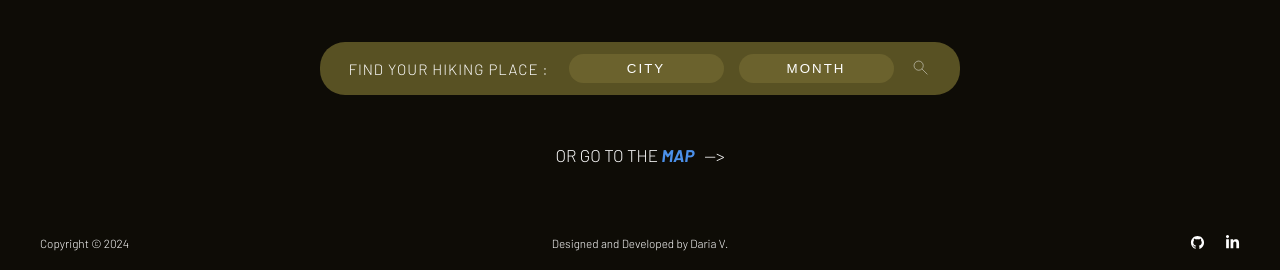
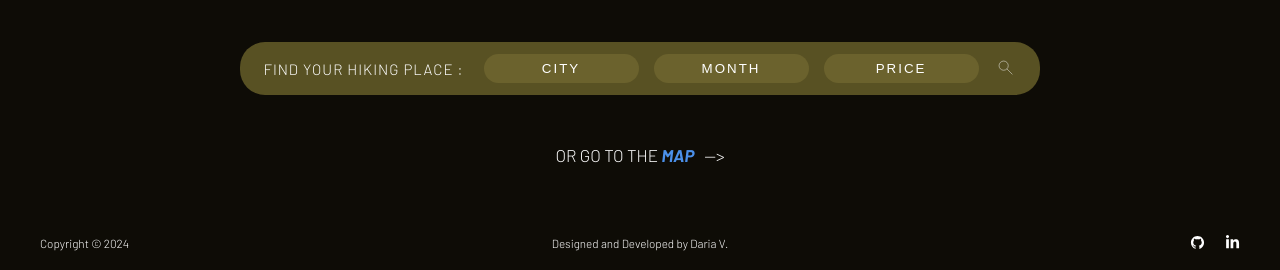
Before and after one commit to dariavarlamovaa/el-in, a Django app: template templates/home/home.html in a window 1280 px wide. Shown: the part 619-889 px from the top of the page. Run offline with Django 5.2, Linux system fonts and the light colour scheme; the template is opened without the code that fills it, so the values that code supplies are empty.

Commit message:
added new option for the filter; updated translations; updated markups and styles

```diff
--- a/finnhike/settings/base.py
+++ b/finnhike/settings/base.py
@@ -76,7 +76,7 @@ AUTH_PASSWORD_VALIDATORS = [
 # Internationalization
 # https://docs.djangoproject.com/en/dev/topics/i18n/
 
-LANGUAGE_CODE = 'en-us'
+LANGUAGE_CODE = 'en'
 
 LANGUAGES = [
     ("en", _("English")),
--- a/places/forms.py
+++ b/places/forms.py
@@ -16,16 +16,21 @@ class PlaceSelectorForm(forms.Form):
         ('january', 'Tammikuu'), ('february', 'Helmikuu'), ('march', 'Maaliskuu'), ('april', 'Huhtikuu'),
         ('may', 'Toukokuu'), ('june', 'Kesäkuu'), ('july', 'Heinäkuu'), ('august', 'Elokuu'),
         ('september', 'Syyskuu'), ('october', 'Lokakuu'), ('november', 'Marraskuu'), ('december', 'Joulukuu')]
+    price_eng = [('free', 'Free'), ('paid', 'Paid')]
+    price_fin = [('free', 'Ilmainen'), ('paid', 'Maksullinen')]
     city = forms.ChoiceField(required=False)
     month = forms.ChoiceField(required=False)
+    price = forms.ChoiceField(required=False)
 
     def __init__(self, *args, **kwargs):
         super().__init__(*args, **kwargs)
         current_language = get_language()
         if current_language == 'en':
             self.fields['month'].choices = self.months_eng
+            self.fields['price'].choices = self.price_eng
         else:
             self.fields['month'].choices = self.months_fin
+            self.fields['price'].choices = self.price_fin
 
         if 'places_place' in connection.introspection.table_names():
             city_choices = [(city, city) for city in
--- a/places/services.py
+++ b/places/services.py
@@ -213,12 +213,14 @@ def get_cities_and_places(filter_data=None):
     return cities_and_places
 
 
-def filter_cities_places(city=None, month=None):
+def filter_cities_places(city=None, month=None, price=None):
     filter_data = Q()
     if city:
         filter_data &= Q(city=city)
     if month:
         filter_data &= Q(available_time__icontains=month)
+    if price:
+        filter_data &= Q(price__icontains=price)
     return get_cities_and_places(filter_data)
 
 
--- a/places/views.py
+++ b/places/views.py
@@ -28,7 +28,8 @@ class PlaceFilter(ListView):
     def get_queryset(self):
         selected_city = self.request.GET.get('city_selector', None)
         selected_month = self.request.GET.get('month_selector', None)
-        cities_and_places = filter_cities_places(selected_city, selected_month)
+        selected_price = self.request.GET.get('price_selector', None)
+        cities_and_places = filter_cities_places(selected_city, selected_month, selected_price)
         return cities_and_places
 
     def get_context_data(self, **kwargs):
--- a/static/base/css/base.css
+++ b/static/base/css/base.css
@@ -204,7 +204,7 @@ main {
     gap: 20px;
     background-color: #585123;
     border-radius: 25px;
-    max-width: 640px;
+    max-width: 800px;
     padding: 12px 0;
     margin: 0 auto;
 }
--- a/static/base/css/media_base.css
+++ b/static/base/css/media_base.css
@@ -164,11 +164,7 @@
     }
 }
 
-@media screen and (max-width: 690px) {
-    .header-h1 {
-        text-align: center;
-    }
-
+@media screen and (max-width: 880px) {
     .selector-info {
         padding: 20px 0 40px;
     }
@@ -187,16 +183,9 @@
     }
 }
 
-@media screen and (max-width: 500px) {
-    .developer-info {
-        flex-direction: column;
-        gap: 20px;
-    }
-}
-
-@media screen and (max-width: 430px) {
+@media screen and (max-width: 690px) {
     .header-h1 {
-        font-size: 35px;
+        text-align: center;
     }
 
     .search-line {
@@ -218,3 +207,16 @@
         flex-direction: column;
     }
 }
+
+@media screen and (max-width: 500px) {
+    .developer-info {
+        flex-direction: column;
+        gap: 20px;
+    }
+}
+
+@media screen and (max-width: 430px) {
+    .header-h1 {
+        font-size: 35px;
+    }
+}
--- a/templates/base/selector.html
+++ b/templates/base/selector.html
@@ -22,6 +22,14 @@
                         {% endfor %}
                     </select>
 
+                    <select type="multichoice" name="price_selector" id="price_selector"
+                            class="price_selector selector-one">
+                        <option selected disabled class="selected-disabled-option">{% trans "PRICE" %}</option>
+                        {% for field in form.price %}
+                        {{ field }}
+                        {% endfor %}
+                    </select>
+
                     <button class="button-selector btn" type="submit"><img src="{% static 'base/images/search.svg' %}"
                                                                            alt="Search">
                     </button>
--- a/templates/places/place.html
+++ b/templates/places/place.html
@@ -136,6 +136,7 @@
     }
 
     L.control.layers(baseLayers, {}, {}).addTo(map)
+    L.control.scale().addTo(map)
 
     var singleMarker = L.marker([latitude, longitude], {icon: myIcon}).addTo(map)
     var popup = singleMarker.bindPopup("{{ name }}").openPopup()
```
Also changed, not shown: static/places/css/place.css (+13 -0 lines), locale/fi/LC_MESSAGES/django.po, 1 other file.
